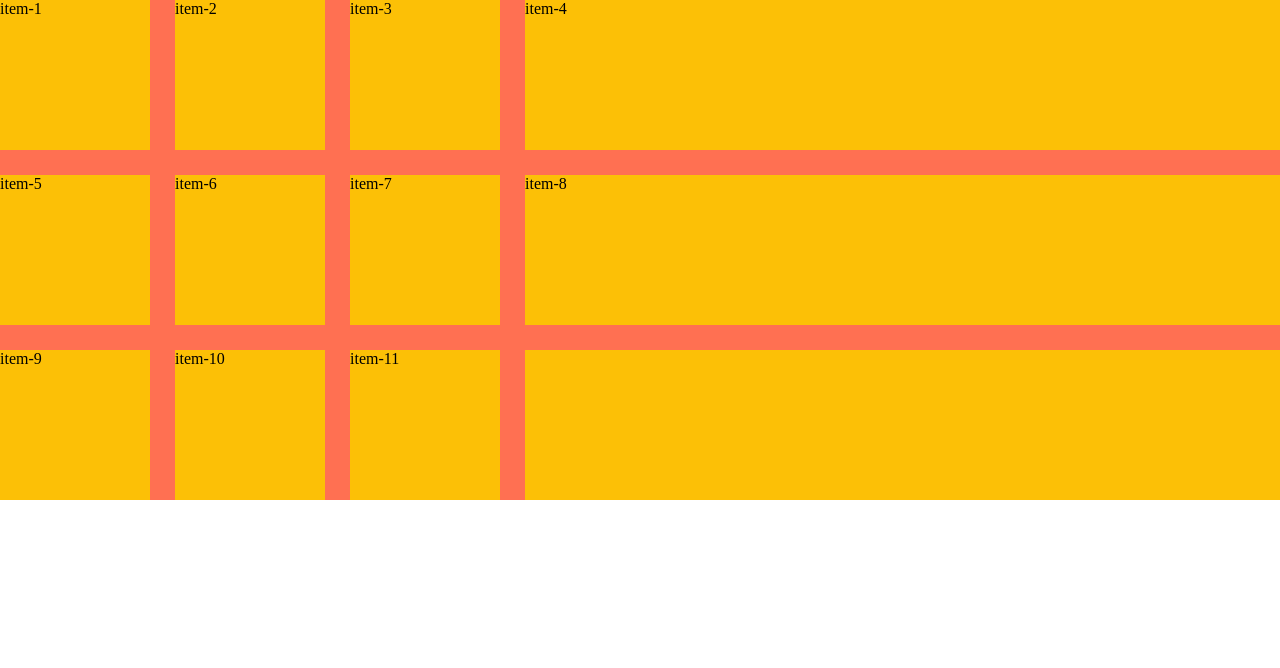
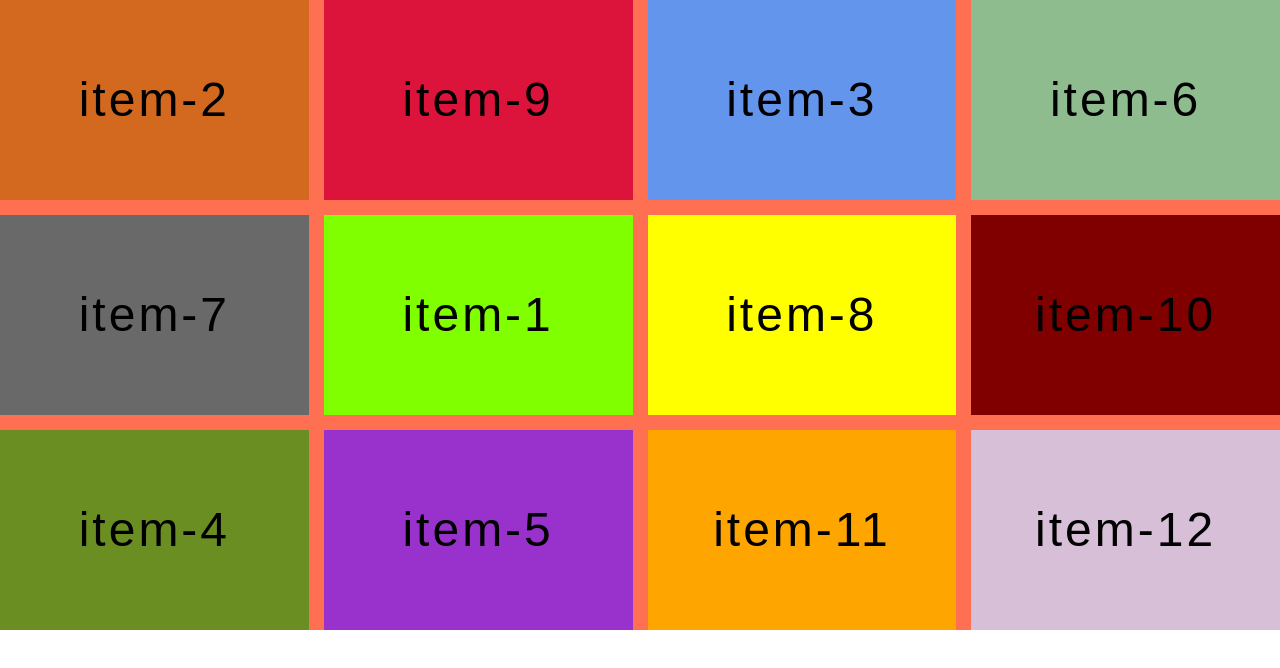
Before and after one commit to joepasss/sass_study, a React (Create React App) app in the folder grid-layout/: page / in a window 1280 px wide. Shown: the top 668 px of the page. Built offline with nearby package versions, Linux system fonts and the light colour scheme.

Commit message:
Changing The Postion of Grid Items

```diff
--- a/grid-layout/src/sections/gridContainer/GridContainer.tsx
+++ b/grid-layout/src/sections/gridContainer/GridContainer.tsx
@@ -16,7 +16,7 @@ export const GridContainer: FC = () => {
       <div className='item item-9'>item-9</div>
       <div className='item item-10'>item-10</div>
       <div className='item item-11'>item-11</div>
-      <div className='item item-12'></div>
+      <div className='item item-12'>item-12</div>
     </section>
   );
 };
--- a/grid-layout/src/sections/gridContainer/gridContainer.scss
+++ b/grid-layout/src/sections/gridContainer/gridContainer.scss
@@ -5,27 +5,86 @@ section.grid-container {
 
   display: grid;
 
-  gap: 25px;
+  grid-template-columns: repeat(4, 1fr);
+  grid-template-rows: repeat(3, 200px);
 
-  // Repeat Function
-  // value = repeat(times, values)
-  // grid-template-columns: repeat(4, 150px); // 150px four times repeat
-  grid-template-rows: repeat(3, 150px); // 150px three times repeat
-
-  // (Property value) fr Unit (Fractional Unit)
-  // how many fraction of this container has? == grid takes all available space in display: grid(grid container)
-  // Useage = repeat(#rows/cols, track-size)
-  grid-template-columns: repeat(3, 150px) 1fr; // last child get all available space
-  // grid-template-columns: repeat(3, 150px) 0.5fr; // last child get half of available space
-  // if container has no content it gets calculated space
-  // if no available space fr unit gets no space
-  // if no available space and it has content it can be zero space (it makes horizontal scrollbar)
-
-  // grid-template-columns: 1fr 2fr 2fr 1fr;
-  // grid-template-columns: 1fr 2fr 3fr 4fr;
-  // grid-template-columns: 150px 1fr 50% 1fr; // 50% property ignores grid gap property
+  gap: 15px;
 
   div.item {
-    background-color: #fcc006;
+    font-size: 3rem;
+    text-align: center;
+    line-height: 200px;
+    font-family: Arial, Helvetica, sans-serif;
+    letter-spacing: 3px;
+  }
+
+  div.item-1 {
+    background-color: chartreuse;
+
+    // Change The horizontal position
+    grid-row-start: 2;
+    grid-row-end: 3;
+
+    // Change The vertical position
+    grid-column-start: 2;
+    grid-column-end: 3;
+  }
+
+  div.item-2 {
+    background-color: chocolate;
+  }
+
+  div.item-3 {
+    background-color: cornflowerblue;
+  }
+
+  div.item-4 {
+    background-color: olivedrab;
+
+    // Shorthand - Shorthand
+    // value : Row Start / Column Start / Row End / Column End
+    grid-area: 3 / 1 / 4 / 2;
+  }
+
+  div.item-5 {
+    background-color: darkorchid;
+
+    // Shorthand
+    grid-row: 3 / 4;
+    grid-column: 2 / 3;
+  }
+
+  div.item-6 {
+    background-color: darkseagreen;
+  }
+
+  div.item-7 {
+    background-color: dimgray;
+  }
+
+  div.item-8 {
+    background-color: yellow;
+  }
+
+  div.item-9 {
+    background-color: crimson;
+
+    grid-row-start: 0;
+    grid-row-start: 1;
+
+    grid-column-start: 2;
+    grid-column-end: 3;
+  }
+
+  div.item-10 {
+    background-color: maroon;
+  }
+
+  div.item-11 {
+    background-color: orange;
+  }
+
+  div.item-12 {
+    background-color: thistle;
   }
 }
```
